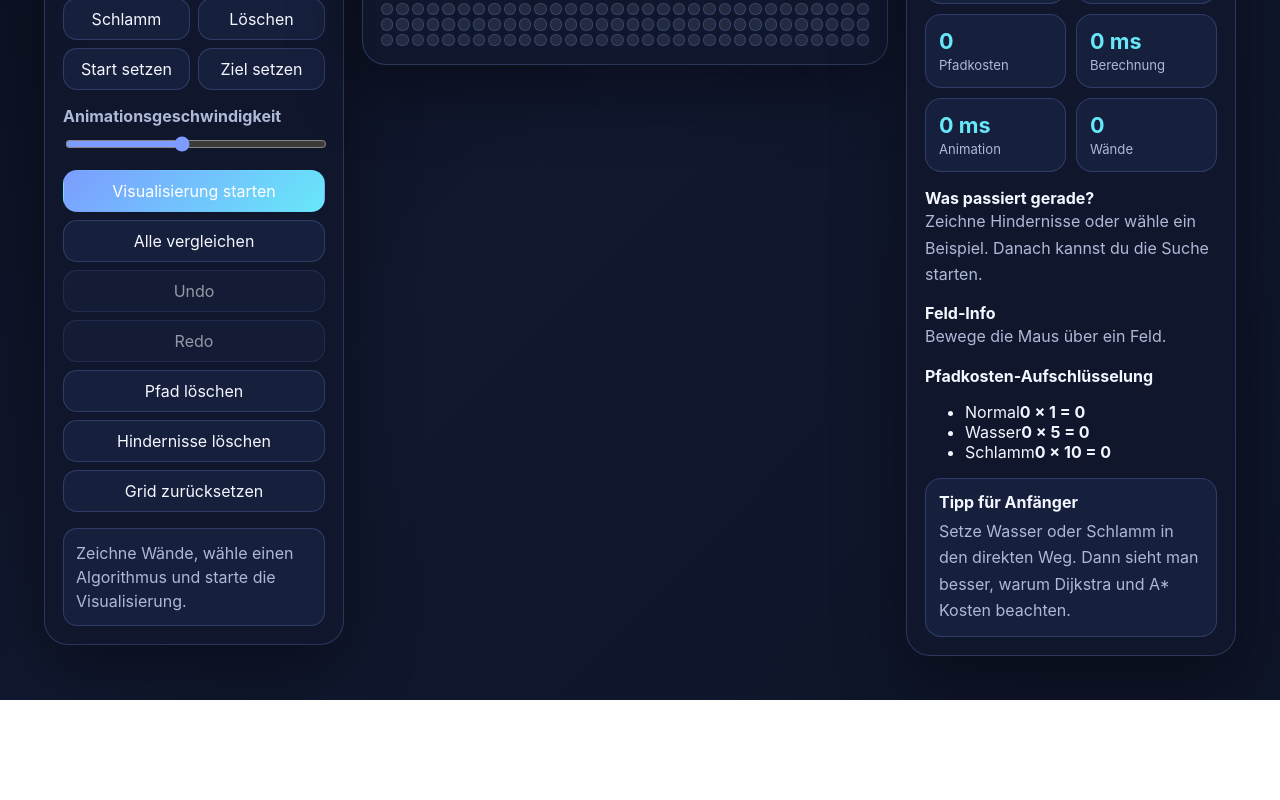
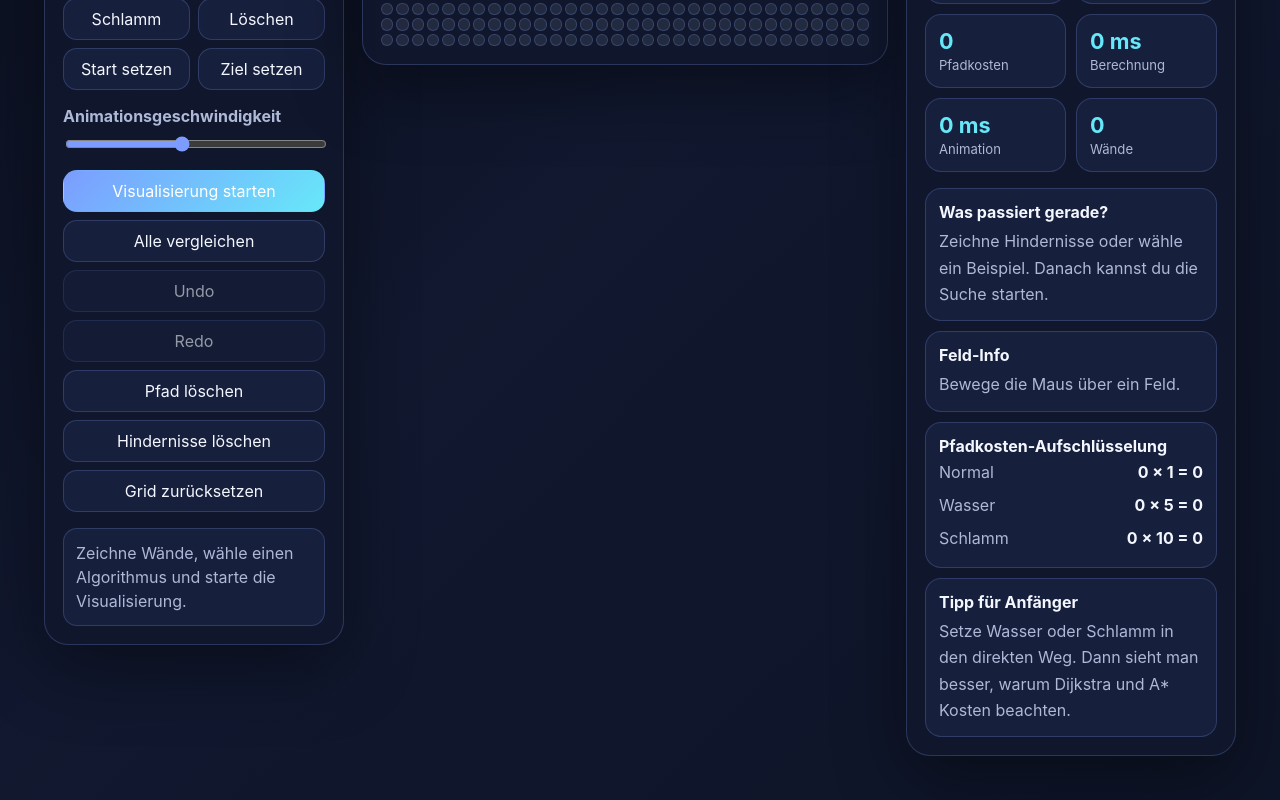
Before and after one commit to AleksZyro/PathLab, a React (Vite) app: page / in a window 1280 px wide. Shown: the part 856-1656 px from the top of the page. Before the commit the page ends 1556 px from the top, so only its background shows below. Built offline with nearby package versions, Linux system fonts and the light colour scheme.

Commit message:
Polish advanced UI styling

```diff
--- a/src/styles.css
+++ b/src/styles.css
@@ -30,6 +30,7 @@ button:disabled, select:disabled, input:disabled { cursor: not-allowed; opacity:
   --empty: rgba(148, 163, 184, 0.14);
   --visited: #38bdf8;
   --path: #facc15;
+  --good: #34d399;
   --shadow: 0 24px 70px rgba(0, 0, 0, 0.4);
   background: radial-gradient(circle at top left, rgba(124, 156, 255, 0.24), transparent 36%), linear-gradient(135deg, #080b17, #11182f 55%, #0e1528);
   color: var(--text);
@@ -50,6 +51,7 @@ button:disabled, select:disabled, input:disabled { cursor: not-allowed; opacity:
   --empty: rgba(37, 99, 235, 0.08);
   --visited: #0ea5e9;
   --path: #eab308;
+  --good: #047857;
   --shadow: 0 24px 70px rgba(37, 99, 235, 0.13);
   background: radial-gradient(circle at top left, rgba(37, 99, 235, 0.16), transparent 36%), linear-gradient(135deg, #f8fbff, #edf4ff 55%, #f7f9fd);
   color: var(--text);
@@ -195,7 +197,7 @@ button.primary {
 .legend-dot.path { background: var(--path); }
 .legend-dot.empty { background: var(--empty); }
 
-.grid { display: grid; gap: 3px; width: 100%; user-select: none; }
+.grid { display: grid; gap: 3px; width: 100%; user-select: none; touch-action: none; }
 .cell {
   aspect-ratio: 1 / 1;
   min-width: 0;
@@ -217,18 +219,49 @@ button.primary {
 .info-panel p { color: var(--muted); line-height: 1.65; }
 .stats-grid { display: grid; grid-template-columns: 1fr 1fr; gap: 10px; margin: 16px 0; }
 .stats-grid article,
-.tip-box { border: 1px solid var(--line); border-radius: 16px; background: var(--surface-strong); padding: 13px; }
+.tip-box,
+.info-box { border: 1px solid var(--line); border-radius: 16px; background: var(--surface-strong); padding: 13px; }
 .stats-grid strong { display: block; font-size: 1.35rem; color: var(--accent-2); }
 .stats-grid span { color: var(--muted); font-size: 0.82rem; }
-.tip-box strong { display: block; margin-bottom: 6px; }
-.tip-box p { margin: 0; }
+.tip-box strong,
+.info-box strong { display: block; margin-bottom: 6px; }
+.tip-box p,
+.info-box p { margin: 0; }
+.info-box { margin-bottom: 10px; }
+
+.cost-list {
+  display: grid;
+  gap: 7px;
+  list-style: none;
+  margin: 0;
+  padding: 0;
+}
+.cost-list li {
+  display: flex;
+  justify-content: space-between;
+  gap: 10px;
+  color: var(--muted);
+}
+.cost-list strong { color: var(--text); }
 
 .compare-table-wrap { overflow-x: auto; }
-.compare-table { width: 100%; border-collapse: collapse; min-width: 720px; }
+.compare-table { width: 100%; border-collapse: collapse; min-width: 860px; }
 .compare-table th,
-.compare-table td { padding: 12px; border-bottom: 1px solid var(--line); text-align: left; }
+.compare-table td { padding: 12px; border-bottom: 1px solid var(--line); text-align: left; vertical-align: top; }
 .compare-table th { color: var(--accent-2); font-size: 0.82rem; text-transform: uppercase; letter-spacing: 0.06em; }
 .compare-table td { color: var(--text); }
+.badge-row { display: flex; flex-wrap: wrap; gap: 6px; }
+.result-badge {
+  display: inline-flex;
+  align-items: center;
+  border: 1px solid rgba(52, 211, 153, 0.35);
+  border-radius: 999px;
+  background: rgba(52, 211, 153, 0.12);
+  color: var(--good);
+  padding: 4px 8px;
+  font-size: 0.78rem;
+  font-weight: 800;
+}
 
 @media (max-width: 1120px) {
   .workspace { grid-template-columns: 1fr; }
```
